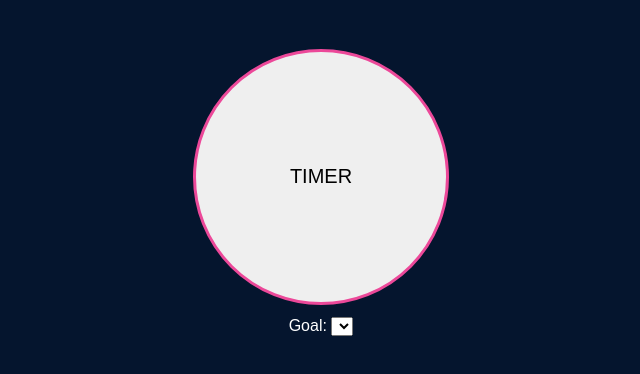
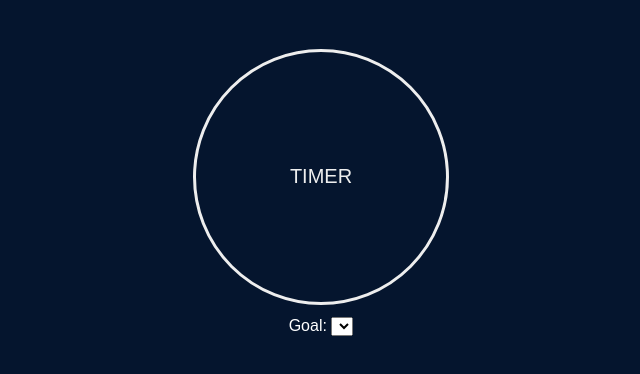
Before and after one commit to DarthStorm/FocusZone, a plain HTML site: page timer/timer.html in a window 1280 px wide. Shown: the part 86-460 px from the top of the page, without its empty margins (319-959 px from the left). Drawn offline with Linux system fonts and the light colour scheme.

Commit message:
Changed look of timer button
Made it look more consistent

```diff
--- a/timer/timer.css
+++ b/timer/timer.css
@@ -8,9 +8,11 @@
     margin-bottom: 1%;
 	cursor: pointer;
     border-radius: 100%;
-    border: 3px solid var(--pink);
+    border: 3px solid var(--light);
+    background-color: var(--dark);
+    color: var(--light);
 }
 
 #timer:disabled {
-    color:black;
+    color:var(--grey)
 }
```
